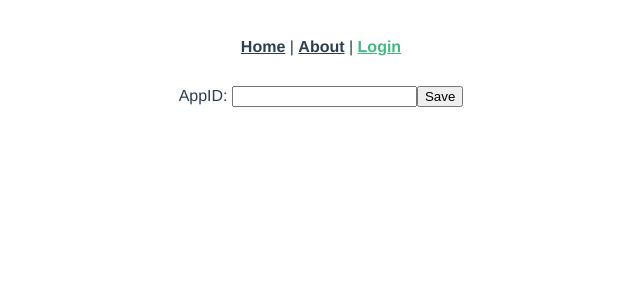
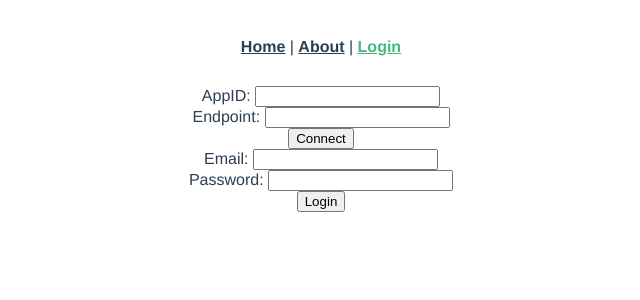
Before and after one commit to kodumbeats/homelab, a Vue app: page /login in a window 1280 px wide. Shown: the top 300 px of the page, without its empty margins (319-959 px from the left). Built offline with nearby package versions, Linux system fonts and the light colour scheme.

Commit message:
wire up a simple login form

```diff
--- a/src/views/Login.vue
+++ b/src/views/Login.vue
@@ -1,11 +1,32 @@
 <template>
-  <form>
-    <label
-      >AppID:
-      <input name="app" />
-    </label>
-    <button>Save</button>
-  </form>
+  <div>
+    <form @submit.prevent="connect">
+      <label
+        >AppID:
+        <input type="text" v-model="appId" />
+      </label>
+      <br />
+      <label
+        >Endpoint:
+        <input type="text" v-model="endpoint" />
+      </label>
+      <br />
+      <button>Connect</button>
+    </form>
+    <form @submit.prevent="login">
+      <label
+        >Email:
+        <input type="email" v-model="email" />
+      </label>
+      <br />
+      <label
+        >Password:
+        <input type="password" v-model="password" />
+      </label>
+      <br />
+      <button>Login</button>
+    </form>
+  </div>
 </template>
 <script>
 import * as Appwrite from "appwrite";
@@ -14,8 +35,26 @@ export default {
   name: "Login",
   data() {
     return {
-      appId: ""
+      appId: "",
+      endpoint: "",
+      email: "",
+      password: ""
     };
+  },
+  methods: {
+    connect() {
+      const appwrite = new Appwrite()
+        .setEndpoint(this.endpoint)
+        .setProject(this.appId);
+      console.log({ appwrite });
+      Object.assign(this, { appwrite });
+    },
+    login() {
+      this.appwrite.account
+        .createSession(this.email, this.password)
+        .then(res => console.log(res))
+        .catch(err => console.log(err));
+    }
   }
 };
 </script>
```
